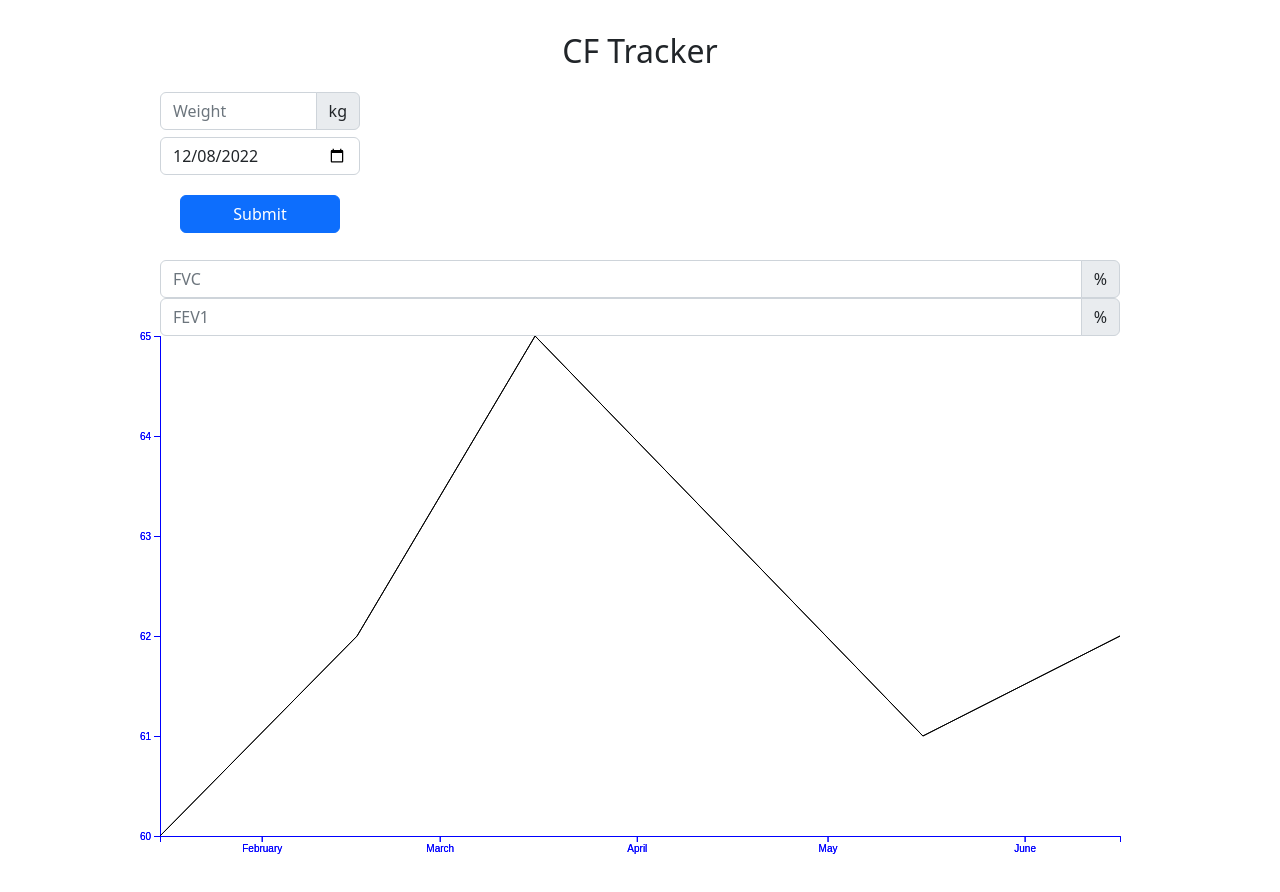
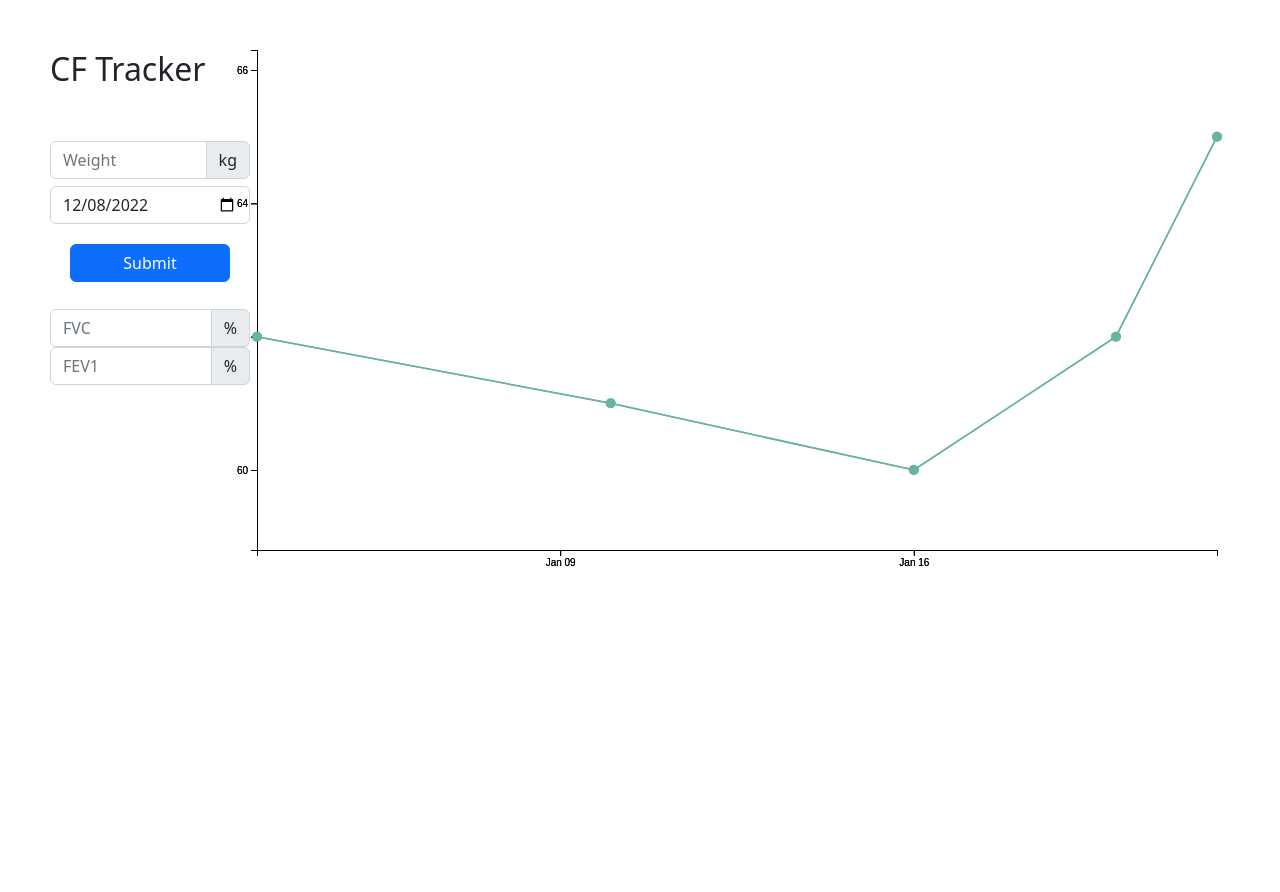
Before and after one commit to Melvin-n/cf-tracker, a React (Vite) app: page / in a window 1280 px wide. Shown: the top 892 px of the page. Before the commit the page ends 868 px from the top, so only its background shows below. Built offline with nearby package versions, Linux system fonts and the light colour scheme.

Commit message:
add spacing for elements, clean up graph code and add dots at data points

```diff
--- a/src/App.css
+++ b/src/App.css
@@ -1,43 +1,25 @@
-#root {
-  max-width: 1280px;
-  margin: 0 auto;
-  padding: 2rem;
-  text-align: center;
+.App {
+  margin: 50px;
+  display: grid;
+  grid-template-columns: repeat(5, 1fr);
+  grid-template-rows: repeat(2, 0.3fr) repeat(5, 1fr);
 }
 
-.logo {
-  height: 6em;
-  padding: 1.5em;
-  will-change: filter;
-}
-.logo:hover {
-  filter: drop-shadow(0 0 2em #646cffaa);
-}
-.logo.react:hover {
-  filter: drop-shadow(0 0 2em #61dafbaa);
+.header-container {
+  grid-column: 1/2;
+  grid-row: 1/2;
 }
 
-@keyframes logo-spin {
-  from {
-    transform: rotate(0deg);
-  }
-  to {
-    transform: rotate(360deg);
-  }
+.input-container {
+  grid-column: 1/2;
+  grid-row: 2/3;
+  align-self: start;
+
 }
 
-@media (prefers-reduced-motion: no-preference) {
-  a:nth-of-type(2) .logo {
-    animation: logo-spin infinite 20s linear;
-  }
-}
-
-.card {
-  padding: 2em;
-}
-
-.read-the-docs {
-  color: #888;
+.graph-container {
+  grid-column: 3/4;
+  grid-row: 1/3
 }
 
 
--- a/src/App.tsx
+++ b/src/App.tsx
@@ -9,10 +9,16 @@ import LineGraph from "./components/LineGraph";
 function App() {
   return (
     <div className="App">
-      <h2>CF Tracker</h2>
-      <WeightTracker />
-      <LFTracker />
-      <LineGraph />
+      <div className="header-container">
+        <h2>CF Tracker</h2>
+      </div>
+      <div className="input-container">
+        <WeightTracker />
+        <LFTracker />
+      </div>
+      <div className="graph-container">
+        <LineGraph />
+      </div>
     </div>
   );
 }
--- a/src/components/LineGraph.tsx
+++ b/src/components/LineGraph.tsx
@@ -1,55 +1,26 @@
-import React, { useState, useRef, useEffect } from "react";
+import { useRef, useEffect } from "react";
 import * as d3 from "d3";
-import { SvgIconClassKey } from "@mui/material";
 import { TDateAndWeight } from "./GraphView";
-import WeightTracker from "./WeightTracker";
-import { max } from "moment";
-
-type TMargins = {
-  top: number;
-  right: number;
-  bottom: number;
-  left: number;
-};
 
 const dummydata: TDateAndWeight[] = [
+  { weight: 62, date: new Date("2022-01-03") },
+  { weight: 61, date: new Date("2022-01-10") },
   { weight: 60, date: new Date("2022-01-16") },
-  { weight: 62, date: new Date("2022-02-16") },
-  { weight: 65, date: new Date("2022-03-16") },
-  { weight: 61, date: new Date("2022-05-16") },
-  { weight: 62, date: new Date("2022-06-16") },
+  { weight: 62, date: new Date("2022-01-20") },
+  { weight: 65, date: new Date("2022-01-22") },
 ];
 
 const LineGraph = (): JSX.Element => {
-  const lineGraphMargin: TMargins = {
-    top: 500,
-    right: 30,
-    bottom: 30,
-    left: 30,
-  };
   const width = 960;
   const height = 500;
   const svgRef = useRef(null);
-  const [dateList, setDateList] = useState<Date[]>(
-    dummydata.map((d) => d.date)
-  );
-  // const [weightList, setWeightList] = useState<number[]>(
-  //   dummydata.map((d) => d.weight)
-  // );
-  // const [data] = useState<{ x: Date; y: number }[]>(
-  //   dummydata.map((data) => {
-  //     return { x: data.date, y: data.weight };
-  //   })
-  // );
 
   useEffect(() => {
-    console.log(svgRef);
-
     const svg = d3
       .select(svgRef.current)
       .style("width", width)
       .style("height", height)
-      .style("color", "blue")
+      .style("color", "black")
       .style("background", "white")
       .style("overflow", "visible");
 
@@ -57,14 +28,16 @@ const LineGraph = (): JSX.Element => {
     // x scale which scales by time, using values of dateList as start and end, across the range of width
     const xScale = d3
       .scaleTime()
-      .domain([dateList[0], dateList[dateList.length - 1]])
+      .domain([dummydata[0].date, dummydata[dummydata.length - 1].date])
       .range([0, width]);
     // y scale uses weight values as start and end, range of height
-    const maxWeight = d3.max(dummydata, (d) => d.weight) || 0;
-    const minWeight = d3.min(dummydata, (d) => d.weight) || 0;
+    const maxWeightPoint =
+      d3.max(dummydata, (d) => d.weight + d.weight * 0.02) || 0;
+    const minWeightPoint =
+      d3.min(dummydata, (d) => d.weight - d.weight * 0.02) || 0;
     const yScale = d3
       .scaleLinear()
-      .domain([minWeight, maxWeight])
+      .domain([minWeightPoint, maxWeightPoint])
       .range([height, 0]);
     const generateScaledLine = d3
       .line<TDateAndWeight>()
@@ -78,16 +51,31 @@ const LineGraph = (): JSX.Element => {
     svg.append("g").call(yAxis);
 
     svg
-      .selectAll(".line")
-      .data([dummydata])
-      .join("path")
-      .attr("d", generateScaledLine)
+      .append("path")
+      .datum(dummydata)
       .attr("fill", "none")
-      .attr("stroke", "black");
+      .attr("stroke", "#69b3a2")
+      .attr("stroke-width", 1.5)
+      .attr(
+        "d",
+        d3
+          .line<TDateAndWeight>()
+          .x((d) => xScale(d.date))
+          .y((d) => yScale(d.weight))
+      );
+    svg
+      .append("g")
+      .selectAll("dot")
+      .data(dummydata)
+      .join("circle")
+      .attr("cx", (d) => xScale(d.date))
+      .attr("cy", (d) => yScale(d.weight))
+      .attr("r", 5)
+      .attr("fill", "#69b3a2");
   }, []);
 
   return (
-    <div>
+    <div className="graphContainer">
       {/* ref is a special attribute from useRef hook */}
       <svg ref={svgRef}></svg>
     </div>
```
